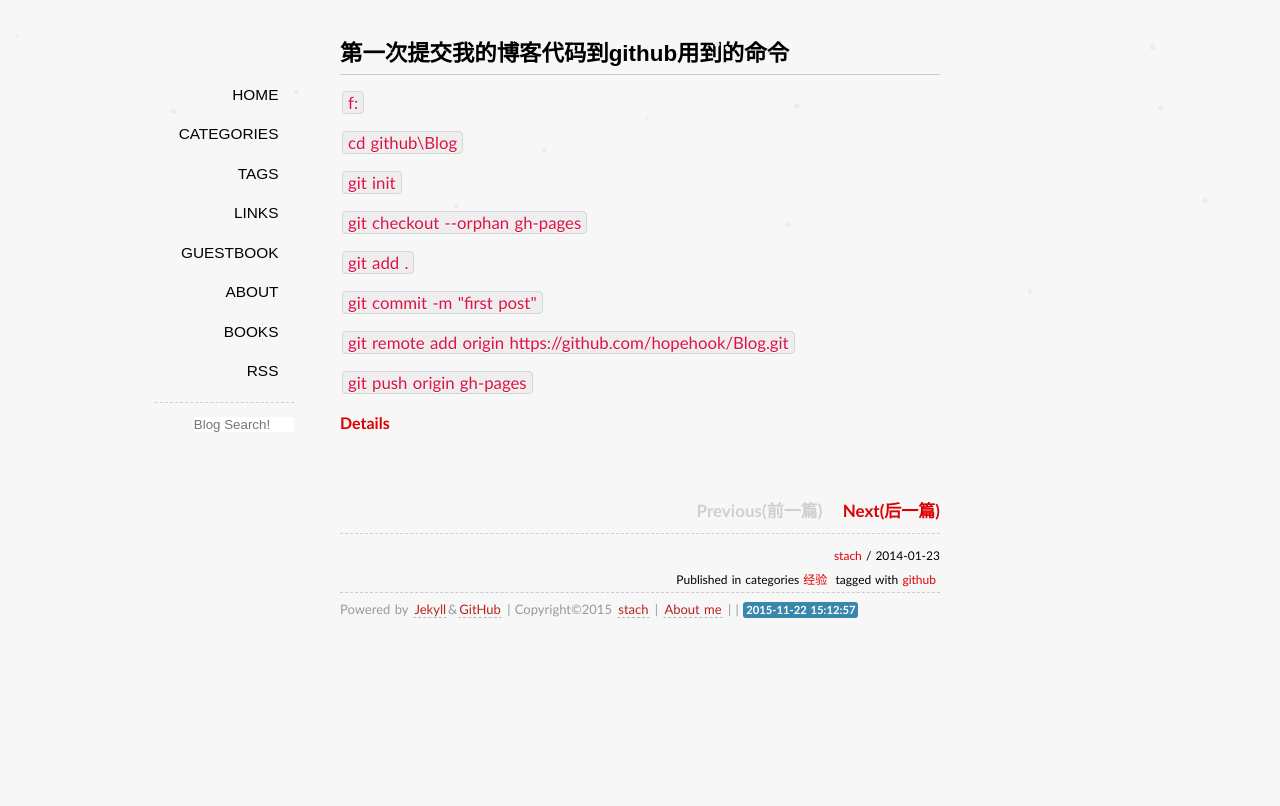
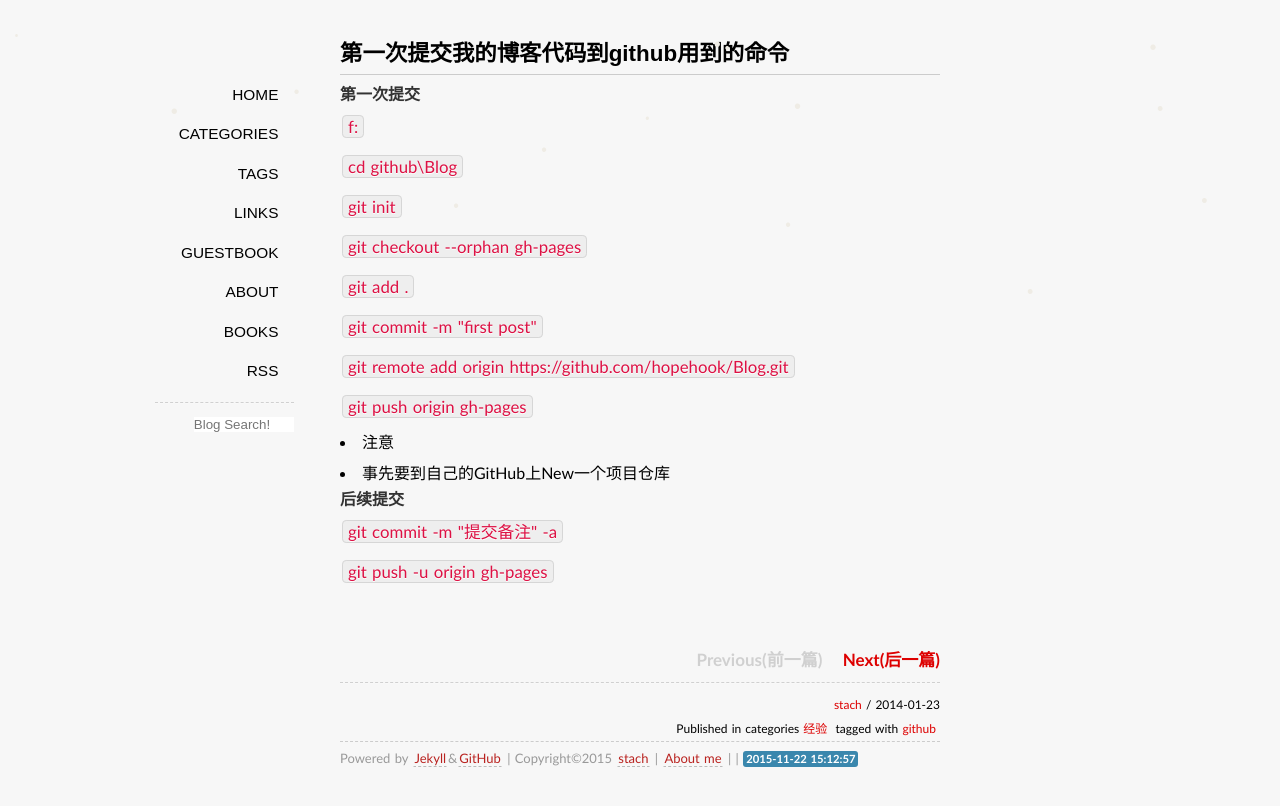
Before and after one commit to hopehook/HopeHook.com, a Jekyll site: the page built from _posts/2014-01-23-first_commit_myblog_to_github.md, in a window 1280 px wide. Shown: the top 806 px of the page. Built offline with Jekyll 4.4.1, drawn with Linux system fonts in a browser that asks for light colours; some web fonts are replaced; Markdown is read by kramdown in place of the engine named in the settings; comment, search, counter and statistics services are not loaded.

Commit message:
Update 2014-01-23-first_commit_myblog_to_github.md

```diff
--- a/_posts/2014-01-23-first_commit_myblog_to_github.md
+++ b/_posts/2014-01-23-first_commit_myblog_to_github.md
@@ -7,6 +7,7 @@ categories: 经验
 tags: github
 ---
 
+####第一次提交
 
 `f:`
 
@@ -24,4 +25,14 @@ tags: github
 
 `git push origin gh-pages`
 
-**[Details](http://www.ruanyifeng.com/blog/2012/08/blogging_with_jekyll.html)**
+- 注意
+ - 事先要到自己的GitHub上New一个项目仓库
+
+
+
+
+####后续提交
+
+`git commit -m "提交备注" -a`
+
+`git push -u origin gh-pages`
```
